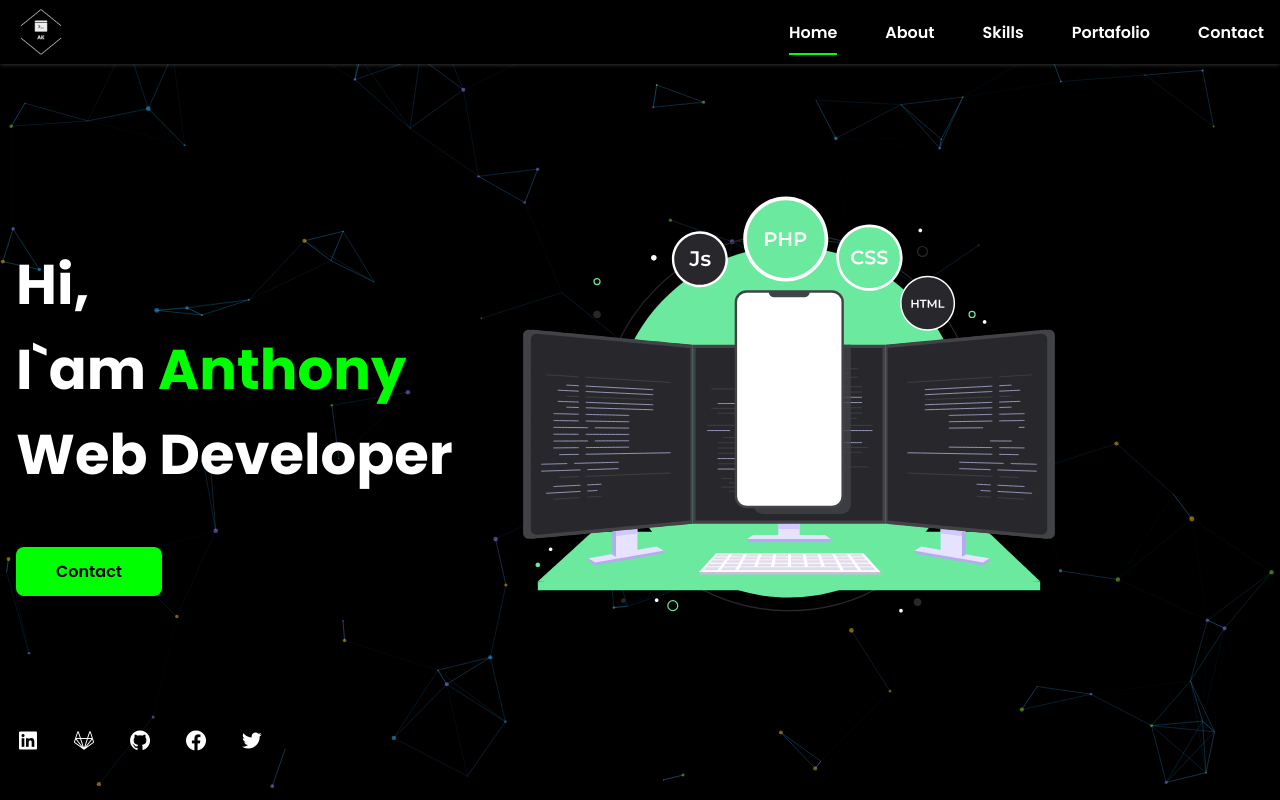
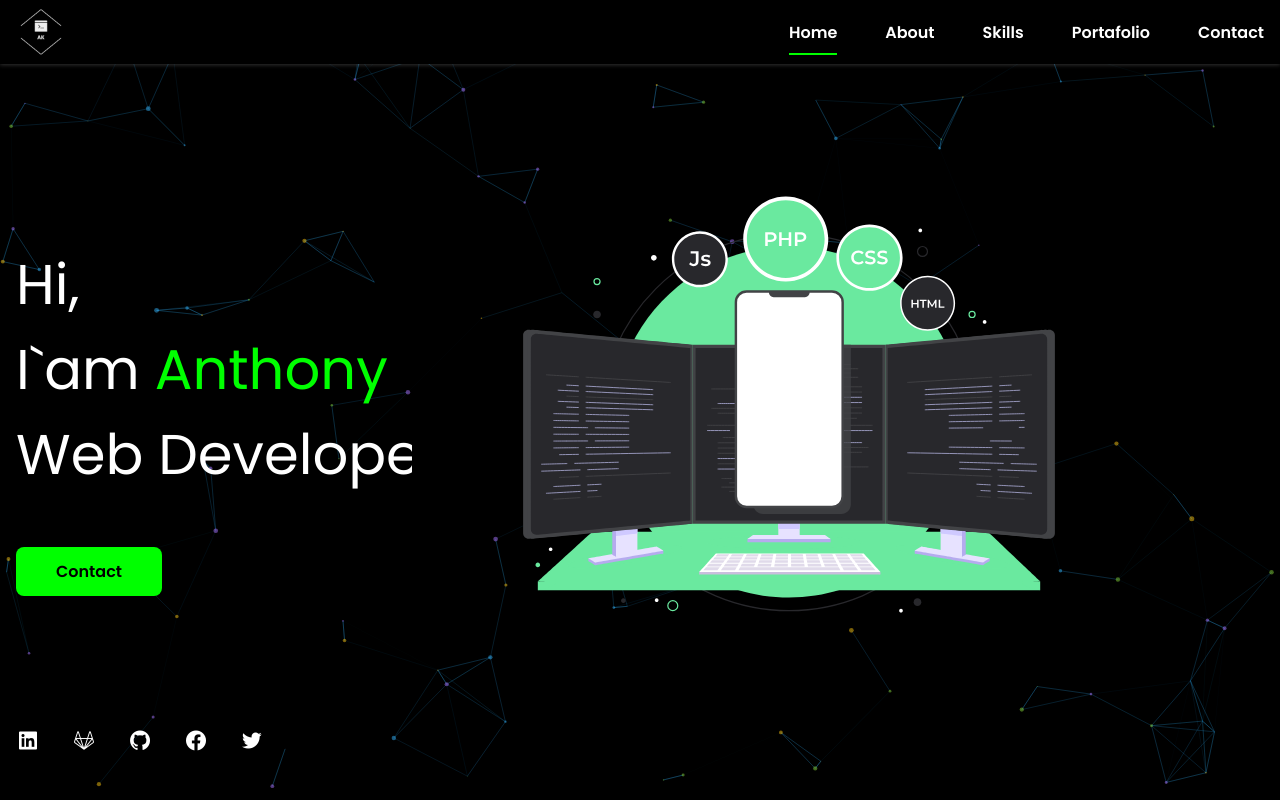
Before and after one commit to Anthony0912/briefcase, a React (Create React App) app: page / in a window 1280 px wide. Shown: the top 800 px of the page. Built offline with nearby package versions, Linux system fonts and the light colour scheme; no server answers.

Commit message:
Change name views a pages and add animation typing in main page

```diff
--- a/src/assets/css/styles.css
+++ b/src/assets/css/styles.css
@@ -2,6 +2,7 @@
   width: 7px;
   height: 7px;
 }
+
 *::-webkit-scrollbar-track {
   border-radius: 10px;
 }
@@ -44,6 +45,7 @@
     --normal-font-size: 1rem;
   }
 }
+
 /* MARGENES */
 :root {
   --mb-1: 0.5rem;
@@ -53,6 +55,7 @@
   --mb-5: 2.5rem;
   --mb-6: 3rem;
 }
+
 /* Z INDEX */
 :root {
   --z-back: -10;
@@ -67,10 +70,12 @@
 ::after {
   box-sizing: border-box;
 }
+
 html {
   scroll-behavior: smooth;
   overflow-x: hidden;
 }
+
 body {
   margin: var(--header-height) 0 0 0;
   font-family: var(--body-font);
@@ -78,25 +83,155 @@ body {
   color: var(--third-color);
   background-color: var(--body-color)
 }
+
 h1,
 h2,
 p {
   margin: 0;
 }
+
 ul {
   margin: 0;
   padding: 0;
   list-style: none;
 }
+
 a {
   text-decoration: none;
 }
+
 img {
   max-width: 100%;
   height: auto;
   display: block;
 }
+
 /* CLASS CSS */
+.about-config {
+  margin-top:30px
+}
+.typing p {
+  border-right: 3px solid;
+  white-space: nowrap;
+  overflow: hidden;
+}
+
+.typing p:nth-child(1) {
+  width: 2.5ch;
+  -webkit-animation: type 2s steps(40, end);
+  animation: type 2s steps(40, end);
+  -webkit-animation-fill-mode: forwards;
+  animation-fill-mode: forwards;
+}
+
+.typing p:nth-child(2) {
+  width: 11ch;
+  opacity: 0;
+  -webkit-animation: type2 2s steps(40, end);
+  animation: type2 2s steps(40, end);
+  -webkit-animation-delay: 2s;
+  animation-delay: 2s;
+  -webkit-animation-fill-mode: forwards;
+  animation-fill-mode: forwards;
+}
+
+.typing p:nth-child(3) {
+  width: 12.5ch;
+  opacity: 0;
+  -webkit-animation: type3 2.5s steps(20, end), blink .5s step-end infinite alternate;
+  animation: type3 2.5s steps(20, end), blink .5s step-end infinite alternate;
+  -webkit-animation-delay: 4s;
+  animation-delay: 4s;
+  -webkit-animation-fill-mode: forwards;
+  animation-fill-mode: forwards;
+}
+
+@keyframes type {
+  0% {
+    width: 0;
+  }
+  99.9% {
+    border-right: 3px solid;
+  }
+  100% {
+    border: none;
+  }
+}
+
+@-webkit-keyframes type {
+  0% {
+    width: 0;
+  }
+  99.9% {
+    border-right: 3px solid;
+  }
+  100% {
+    border: none;
+  }
+}
+
+@keyframes type2 {
+  0% {
+    width: 0;
+  }
+  1% {
+    opacity: 1;
+  }
+  99.9% {
+    border-right: 3px solid;
+  }
+  100% {
+    opacity: 1;
+    border: none;
+  }
+}
+
+@-webkit-keyframes type2 {
+  0% {
+    width: 0;
+  }
+  1% {
+    opacity: 1;
+  }
+  99.9% {
+    border-right: 3px solid;
+  }
+  100% {
+    opacity: 1;
+    border: none;
+  }
+}
+
+@keyframes type3 {
+  0% {
+    width: 0;
+  }
+  1% {
+    opacity: 1;
+  }
+  100% {
+    opacity: 1;
+  }
+}
+
+@-webkit-keyframes type3 {
+  0% {
+    width: 0;
+  }
+  1% {
+    opacity: 1;
+  }
+  100% {
+    opacity: 1;
+  }
+}
+
+@keyframes blink {
+  50% {
+    border-color: transparent;
+  }
+}
+
 .section-title {
   position: relative;
   font-size: var(--h2-font-size);
@@ -105,6 +240,7 @@ img {
   margin-bottom: var(--mb-4);
   text-align: center;
 }
+
 .section-title::after {
   position: absolute;
   content: '';
@@ -116,6 +252,7 @@ img {
   top: 2rem;
   background-color: var(--third-color);
 }
+
 .section {
   padding-top: 3rem;
   padding-bottom: 2rem;
@@ -126,7 +263,7 @@ img {
 }
 
 .content-first-code {
-  margin-right:30px;
+  margin-right: 30px;
 }
 
 .content-empty-portafolio {
@@ -135,6 +272,7 @@ img {
   align-items: center;
   height: 40vh
 }
+
 /* LAYOUT */
 .bd-grid {
   max-width: 2024px;
@@ -145,9 +283,11 @@ img {
   margin-left: var(--mb-2);
   margin-right: var(--mb-2);
 }
-.nav__logo__img{
+
+.nav__logo__img {
   width: 50px
 }
+
 .l-header {
   width: 100%;
   position: fixed;
@@ -159,9 +299,10 @@ img {
 }
 
 .name-icon {
-  font-size:12px;
+  font-size: 12px;
   margin-left: 3px;
 }
+
 /* NAVBAR */
 .nav {
   height: var(--header-height);
@@ -183,17 +324,21 @@ img {
     transition: 0.5s;
   }
 }
+
 .nav__item {
   margin-bottom: var(--mb-4);
 }
+
 .nav__link {
   position: relative;
   color: var(--third-color);
   cursor: pointer;
 }
+
 .nav__link:hover {
   position: relative;
 }
+
 .nav__link:hover::after {
   position: absolute;
   content: '';
@@ -203,15 +348,18 @@ img {
   top: 2rem;
   background-color: var(--first-color);
 }
+
 .nav__logo {
   cursor: pointer;
   color: var(--third-color);
 }
+
 .nav__toggle {
   color: var(--third-color);
   font-size: 1.5rem;
   cursor: pointer;
 }
+
 /* ACTIVATE MENU */
 .active::after {
   position: absolute;
@@ -222,47 +370,57 @@ img {
   top: 2rem;
   background-color: var(--first-color);
 }
+
 /* SHOW MENU */
 .show {
   right: 0;
 }
+
 /* HOME */
 .home {
   height: calc(100vh - 3rem);
   row-gap: 1rem;
 }
+
 .home__data {
   align-self: center;
   z-index: 1;
 }
+
 .home__title {
   font-size: var(--big-font-size);
   margin-bottom: var(--mb-5);
   z-index: 2;
 }
+
 .home__title-color {
   color: var(--first-color);
 }
+
 .home__social {
   display: flex;
   flex-direction: column;
   z-index: 3;
 }
+
 .home__social-icon {
   width: max-content;
   margin-bottom: var(--mb-2);
   font-size: 1.5rem;
   color: var(--second-color);
 }
+
 .home__social-icon:hover {
   color: var(--first-color);
 }
+
 .home__img {
   position: absolute;
   right: 0;
   bottom: 0;
   width: 295px;
 }
+
 /* BUTTONS */
 
 .button {
@@ -280,6 +438,7 @@ img {
 .about__text {
   max-width: 550px;
 }
+
 .about__container {
   text-align: center;
   height: 100vh;
@@ -288,9 +447,11 @@ img {
 .about__subtitle {
   margin-bottom: var(--mb-2);
 }
+
 .about__img {
   justify-self: center;
 }
+
 .about__img img {
   padding-top: 30px;
   width: 350px;
@@ -303,16 +464,20 @@ img {
   margin-top: calc(30vh - 400px);
   margin-bottom: calc(61.8vh - 400px);
 }
+
 .skills__container {
   row-gap: 0rem;
   text-align: center;
 }
+
 .skills__subtitle {
   margin-bottom: var(--mb-2);
 }
+
 .skills__text {
   margin-bottom: var(--mb-4);
 }
+
 .skills__data {
   display: flex;
   justify-content: space-between;
@@ -325,15 +490,18 @@ img {
   background-color: var(--fifth-color);
   box-shadow: 0 4px 25px rgba(255, 255, 255, 0.15);
 }
+
 .skills__icon {
   font-size: 2rem;
   margin-right: var(--mb-2);
   color: var(--first-color);
 }
+
 .skills__names {
   display: flex;
   align-items: center;
 }
+
 .skills__bar {
   position: absolute;
   left: 0;
@@ -343,84 +511,104 @@ img {
   border-radius: 0.5rem;
   z-index: var(--z-normal);
 }
+
 .skills__html {
   width: 95%;
 }
+
 .skills__css {
   width: 65%;
 }
+
 .skills__js {
   width: 85%;
 }
+
 .skills__php {
   width: 45%;
 }
+
 .skills__nodejs {
   width: 90%;
 }
+
 .skills__flutter {
   width: 45%;
 }
+
 .skills__laravel {
   width: 45%;
 }
+
 .skills__angular {
   width: 90%;
 }
+
 .skills__reactjs {
   width: 75%;
 }
+
 .skills__expresjs {
   width: 88%;
 }
+
 .skills__java {
   width: 65%;
 }
+
 .skills__python {
   width: 42%;
 }
+
 .skills__img {
   border-radius: 0.5rem;
 }
+
 /* WORK*/
 .work__container {
   row-gap: 2rem;
 }
+
 .work__img {
   box-shadow: 0 4px 25px rgba(14, 36, 49, 0.15);
   border-radius: 0.5rem;
   overflow: hidden;
   height: 300px;
 }
+
 .work__img img {
   transition: 1s;
   cursor: pointer;
 }
+
 .work__img img:hover {
   transform: scale(1.1);
 }
+
 .figure {
-  background: #373b44; /* fallback for old browsers */
-  background: -webkit-linear-gradient(
-    to right,
-    #4286f4,
-    #373b44
-  ); /* Chrome 10-25, Safari 5.1-6 */
-  background: linear-gradient(
-    to right,
-    #4286f4,
-    #373b44
-  ); /* W3C, IE 10+/ Edge, Firefox 16+, Chrome 26+, Opera 12+, Safari 7+ */
+  background: #373b44;
+  /* fallback for old browsers */
+  background: -webkit-linear-gradient(to right,
+      #4286f4,
+      #373b44);
+  /* Chrome 10-25, Safari 5.1-6 */
+  background: linear-gradient(to right,
+      #4286f4,
+      #373b44);
+  /* W3C, IE 10+/ Edge, Firefox 16+, Chrome 26+, Opera 12+, Safari 7+ */
 }
+
 .portafolio__link,
 .portafolio__link:hover,
 .portafolio__link:hover::after {
   text-decoration: none;
   color: var(--third-color);
 }
+
 .title-data-hover:hover {
   color: #000000;
 }
+
 /* CONTACT */
 .contact__input {
   width: 100%;
@@ -433,6 +621,7 @@ img {
   outline: none;
   margin-top: var(--mb-4);
 }
+
 .contact__button {
   display: block;
   border: none;
@@ -441,10 +630,12 @@ img {
   cursor: pointer;
   margin-left: auto;
 }
+
 .alert {
   color: #ce2323;
   font-size: var(--normal-font-size);
 }
+
 /* FOOTER */
 .content__logo__footer {
   display: flex;
@@ -458,30 +649,37 @@ img {
   font-weight: var(--font-semi);
   padding: 2rem 0;
 }
+
 .footer__title {
   font-size: 2rem;
   margin-bottom: var(--mb-4);
 }
+
 .footer__social {
   margin-bottom: var(--mb-4);
 }
+
 .footer__icon {
   font-size: 1.5rem;
   color: #fff;
   margin: 0 var(--mb-2);
 }
+
 /* MEDIA QUERIES */
 @media screen and (min-width: 768px) {
   body {
     margin: 0;
   }
+
   .section {
     padding-top: 4rem;
     padding-bottom: 3rem;
   }
+
   .section-title {
     margin-bottom: var(--mb-6);
   }
+
   .section-title::after {
     width: 80px;
     top: 3rem;
@@ -490,17 +688,21 @@ img {
   .nav {
     height: calc(var(--header-height) + 1rem);
   }
+
   .nav__list {
     display: flex;
     padding-top: 0;
   }
+
   .nav__item {
     margin-left: var(--mb-6);
     margin-bottom: 0;
   }
+
   .nav__toggle {
     display: none;
   }
+
   .nav__link {
     color: var(--third-color);
   }
@@ -509,13 +711,16 @@ img {
     height: 100vh;
     position: relative;
   }
+
   .content__particles {
     z-index: 1;
   }
+
   .home__data {
     align-self: flex-end;
     z-index: 2;
   }
+
   .home__social {
     padding-top: 0;
     padding-bottom: 2.5rem;
@@ -523,11 +728,13 @@ img {
     align-self: flex-end;
     z-index: 3;
   }
+
   .home__social-icon {
     margin-bottom: 0;
     margin-right: var(--mb-4);
     z-index: 4;
   }
+
   .home__img {
     width: 700px;
     height: 700px;
@@ -541,20 +748,25 @@ img {
     align-items: center;
     text-align: initial;
   }
+
   .about__img img {
     width: 400px;
   }
+
   .work__container {
     grid-template-columns: repeat(3, 1fr);
     grid-template-rows: repeat(2, 1fr);
     column-gap: 2rem;
   }
+
   .contact__form {
     width: 360px;
   }
+
   .contact__container {
     justify-items: center;
   }
+
   .lottie-player {
     width: 100%;
   }
@@ -567,11 +779,13 @@ img {
     bottom: 10%;
   }
 }
+
 @media screen and (min-width: 1024px) {
   .bd-grid {
     margin-left: auto;
     margin-right: auto;
   }
+
   .home__img {
     right: 10%;
   }
@@ -600,6 +814,7 @@ img {
     height: 600px;
     bottom: -5%;
   }
+
   .skills {
     margin-top: 0;
     margin-bottom: 0;
@@ -608,12 +823,15 @@ img {
   .about__text {
     max-width: 100%;
   }
+
   .contact__form {
     width: 300px;
   }
+
   .contact__input {
     max-width: 270px;
   }
+
   .contact__container {
     justify-items: center;
   }
--- a/src/helpers/imports/material-ui.imports.tsx
+++ b/src/helpers/imports/material-ui.imports.tsx
@@ -3,3 +3,4 @@ export { default as Backdrop } from '@mui/material/Backdrop';
 export { default as CircularProgress } from '@mui/material/CircularProgress';
 export { default as LoadingButton } from '@mui/lab/LoadingButton'
 export { default as Box } from '@mui/material/Box';
+export { default as Typography } from '@mui/material/Typography';
--- a/src/views/home/home.view.tsx
+++ b/src/pages/home/home.page.tsx
@@ -1,10 +1,10 @@
 import { forwardRef, useEffect, useRef, useState } from 'react'
 import { Link, useLocation } from 'react-router-dom'
 import ScrollRevealComponent from '../../components/scroll-reveal/scroll-reveal.component'
-import AboutView from '../about/about.view'
-import BriefcaseView from '../briefcase/briefcase.view'
-import ContactView from '../contact/contact.view'
-import SkillsView from '../skills/skills.view'
+import AboutView from '../about/about.page'
+import BriefcaseView from '../briefcase/briefcase.page'
+import ContactView from '../contact/contact.page'
+import SkillsView from '../skills/skills.page'
 import Particles from 'react-tsparticles'
 import { loadFull } from 'tsparticles'
 import Lottie from 'lottie-react'
@@ -56,12 +56,18 @@ const Home = forwardRef((props: any, ref: any) => {
             <Particles options={optionParticle} init={particlesInit} />
           </div>
           <div className="home__data">
-            <h1 className="home__title" style={{ color: '#fff' }}>
-              Hi, <br />
-              I`am <span className="home__title-color">Anthony</span>
-              <br />
-              Web Developer
-            </h1>
+            <div className="home__title typing">
+
+              <p>
+                Hi,
+              </p>
+              <p>
+                I`am <span className="home__title-color">Anthony </span>
+              </p >
+              <p>
+                Web Developer.
+              </p >
+            </div>
             <Link to="/contact" className="button">
               Contact
             </Link>
@@ -116,7 +122,7 @@ const Home = forwardRef((props: any, ref: any) => {
           </div>
 
           <div className="home__img">
-            <Lottie {...defaultOptions}  />
+            <Lottie {...defaultOptions} />
           </div>
         </div>
       </ScrollRevealComponent>
@@ -126,7 +132,7 @@ const Home = forwardRef((props: any, ref: any) => {
 
 const About = forwardRef((props: any, ref: any) => {
   return (
-    <div id="about" ref={ref}>
+    <div id="about" ref={ref} className="about-config">
       <ScrollRevealComponent>
         <AboutView />
       </ScrollRevealComponent>
--- a/src/routes/route.tsx
+++ b/src/routes/route.tsx
@@ -1,7 +1,7 @@
 import { lazy } from 'react'
 import { Routes, Route } from 'react-router-dom'
 
-const HomeView = lazy(() => import('../views/home/home.view'))
+const HomeView = lazy(() => import('../pages/home/home.page'))
 
 const RouterComponent = (): JSX.Element => {
   return (
```
Also changed, not shown: src/pages/about/about.page.tsx (renamed from src/views/about/about.view.tsx), src/pages/briefcase/briefcase.page.tsx (renamed from src/views/briefcase/briefcase.view.tsx), src/pages/contact/contact.page.tsx (renamed from src/views/contact/contact.view.tsx), src/pages/skills/skills.page.tsx (renamed from src/views/skills/skills.view.tsx).
